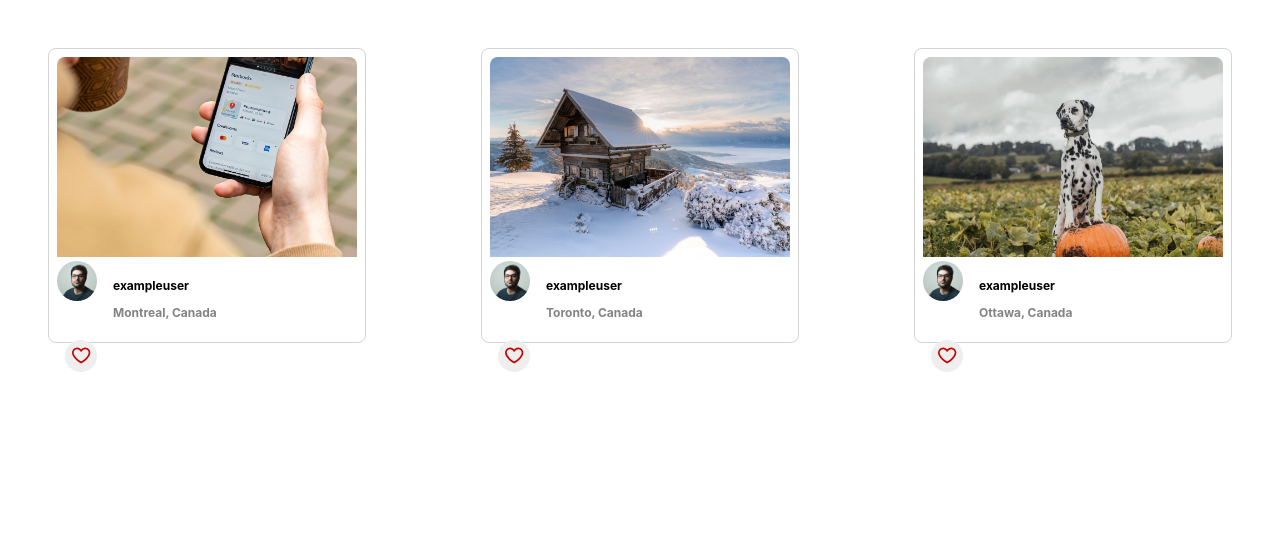
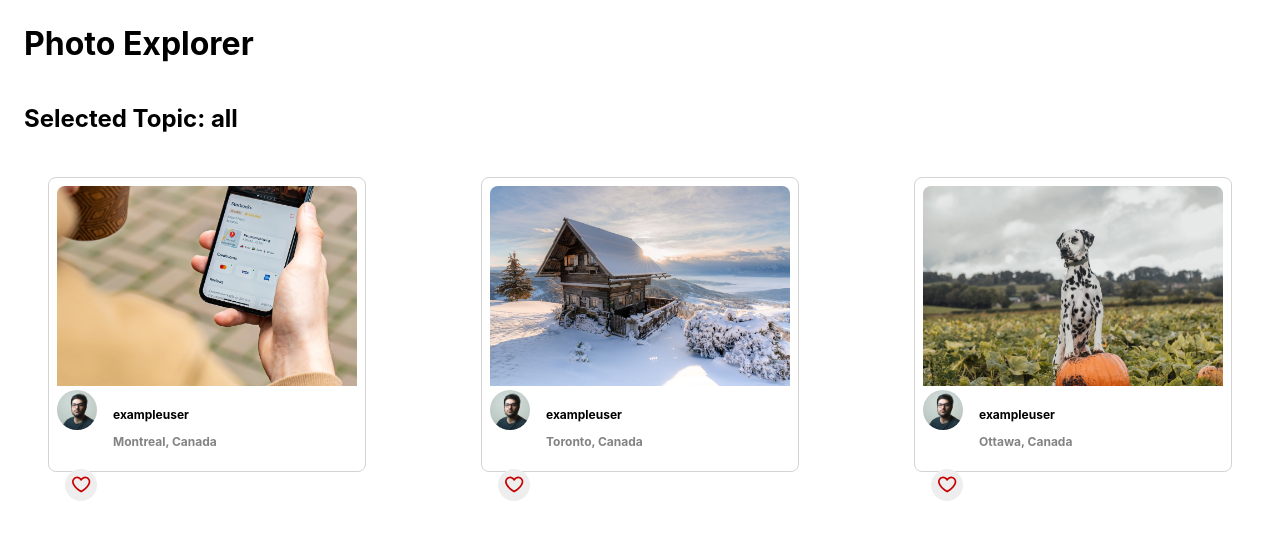
Before and after one commit to mahee045/PhotoLab, a React (Vite) app in the folder frontend/: page / in a window 1280 px wide. Shown: the top 540 px of the page. Built offline with nearby package versions, Linux system fonts and the light colour scheme; the HTML template or start-up script is replaced by a standard one.

Commit message:
creating different photo topics

```diff
--- a/frontend/src/App.jsx
+++ b/frontend/src/App.jsx
@@ -1,16 +1,23 @@
 // frontend/src/App.jsx
-import React from 'react';
+import React, { useState } from "react";
 
  import PhotoListItem from './components/PhotoListItem';
  import PhotoList from './components/PhotoList';
  import './App.scss';
+ import TopicList from "./components/TopicList";
 
 
+ const App = () => {
+  const [selectedTopic, setSelectedTopic] = useState("all"); // ✅ Track selected topic
 
-const App = () => (
-  <div className="App">
-    {/* { Array.from(Array(3)).map((_, index) => <PhotoListItem key={index}/>) } */}
-    <PhotoList/>
-  </div>
-);
+  return (
+    <div className="App">
+      <h1>Photo Explorer</h1>
+      <TopicList onTopicSelect={setSelectedTopic} /> {/* ✅ Let users select topics */}
+      <h2>Selected Topic: {selectedTopic}</h2> {/* ✅ Show selected topic */}
+      <PhotoList topic={selectedTopic} /> {/* ✅ Pass selected topic to filter photos */}
+    </div>
+  );
+};
+
 export default App;
--- a/frontend/src/components/TopicList.jsx
+++ b/frontend/src/components/TopicList.jsx
@@ -1,4 +1,5 @@
 import "../styles/TopicList.scss";
+import TopicListItem from "./TopicListItem";
 
 const sampleDataForTopicList = [
   {
@@ -18,10 +19,12 @@ const sampleDataForTopicList = [
   },
 ];
 
-const TopicList = () => {
+const TopicList = ( onTopicSelect) => {
   return (
     <div className="top-nav-bar__topic-list">
-      {/* Insert React */}
+       {sampleDataForTopicList.map((topic) => (
+        <TopicListItem key={topic.id} topic={topic} onClick={onTopicSelect} />
+      ))}
     </div>
   );
 };
--- a/frontend/src/components/TopicListItem.jsx
+++ b/frontend/src/components/TopicListItem.jsx
@@ -6,10 +6,10 @@ const sampleDataForTopicListItem = {
   label: "Nature",
 };
 
-const TopicListItem = () => {
+const TopicListItem = ({ topic, onClick }) => {
   return (
-    <div className="topic-list__item">
-      {/* Insert React */}
+    <div className="topic-list__item" onClick={() => onClick(topic.slug)}>
+      {topic.label}
     </div>
   );
 };
```
